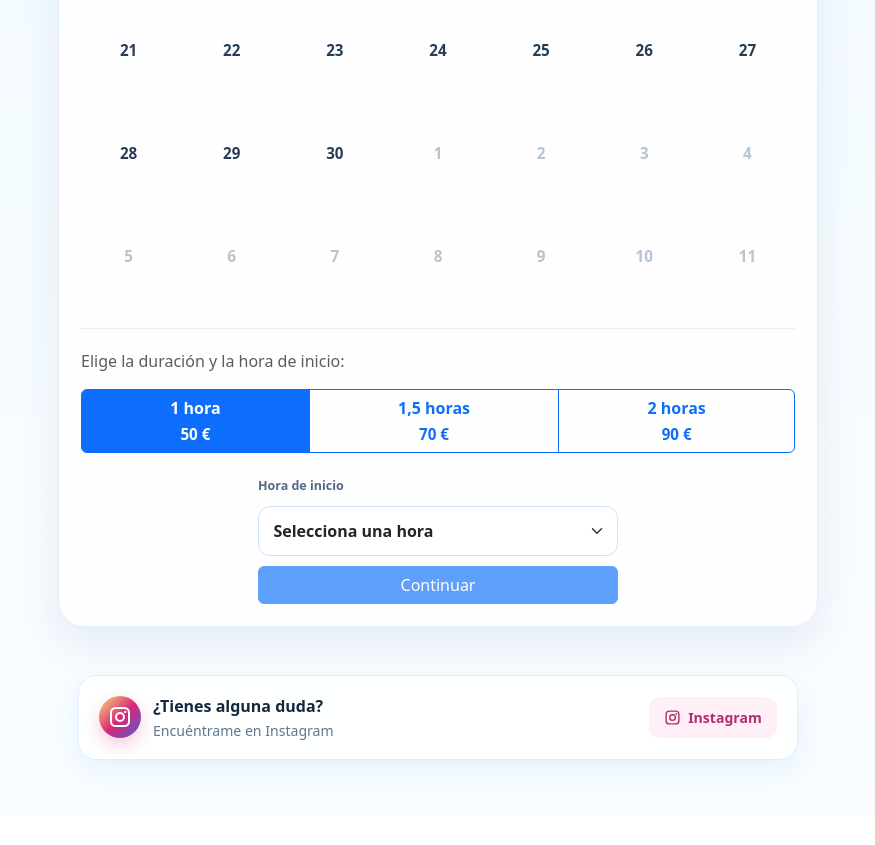
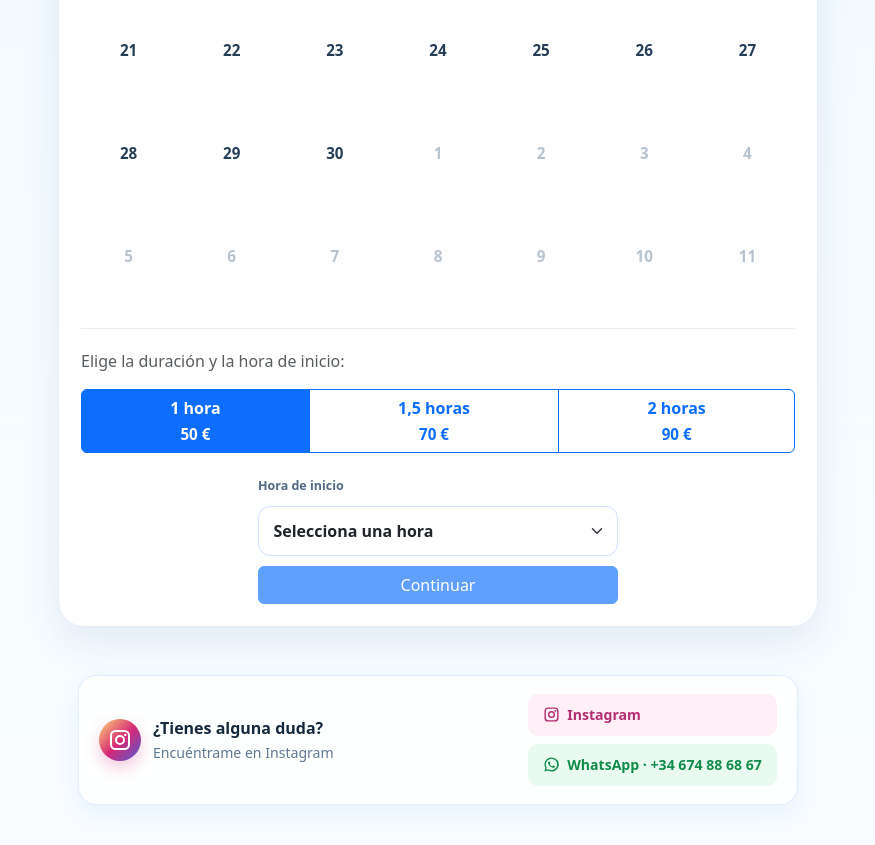
Before and after one commit to igorYurievich/annamassage, a website built with Vite: page index.html in a window 1280 px wide. Shown: the part 1106-1951 px from the top of the page, without its empty margins (202-1077 px from the left). Before the commit the page ends 1922 px from the top, so only its background shows below. Built offline with nearby package versions, Linux system fonts and the light colour scheme; some packages are replaced by stand-ins of ours; no server answers; the database is empty.

Commit message:
Добавить WhatsApp контакт

```diff
--- a/index.html
+++ b/index.html
@@ -331,7 +331,7 @@
         .contact-actions {
             display: flex;
             flex: 0 0 auto;
-            flex-wrap: wrap;
+            flex-direction: column;
             justify-content: flex-end;
             gap: 8px;
         }
@@ -352,6 +352,14 @@
         .contact-link.instagram:hover {
             color: #92235c;
             background: #ffe2ef;
+        }
+        .contact-link.whatsapp {
+            color: #128c4a;
+            background: #e9fbf0;
+        }
+        .contact-link.whatsapp:hover {
+            color: #0d713b;
+            background: #d8f7e4;
         }
         @media (max-width: 767.98px) {
             .hero-card {
@@ -456,6 +464,12 @@
                         </svg>
                         Instagram
                     </a>
+                    <a class="contact-link whatsapp" href="https://wa.me/34674886867" target="_blank" rel="noopener noreferrer" aria-label="Escribir por WhatsApp al +34 674 88 68 67">
+                        <svg viewBox="0 0 24 24" aria-hidden="true">
+                            <path d="M12 2a9.9 9.9 0 0 0-8.56 14.9L2 22l5.25-1.38A10 10 0 1 0 12 2Zm0 18a8 8 0 0 1-4.08-1.12l-.3-.18-3.12.82.84-3.04-.2-.31A8 8 0 1 1 12 20Zm4.38-5.92c-.24-.12-1.42-.7-1.64-.78-.22-.08-.38-.12-.54.12-.16.24-.62.78-.76.94-.14.16-.28.18-.52.06-1.42-.71-2.35-1.27-3.29-2.87-.25-.43.25-.4.7-1.32.08-.16.04-.3-.02-.42-.06-.12-.54-1.3-.74-1.78-.2-.47-.4-.41-.54-.42h-.46c-.16 0-.42.06-.64.3-.22.24-.84.82-.84 2s.86 2.32.98 2.48c.12.16 1.69 2.58 4.1 3.62.57.25 1.02.4 1.37.51.58.18 1.1.15 1.51.09.46-.07 1.42-.58 1.62-1.14.2-.56.2-1.04.14-1.14-.06-.1-.22-.16-.46-.28Z"/>
+                        </svg>
+                        WhatsApp · +34 674 88 68 67
+                    </a>
                 </div>
         </div>
     </div>
```
